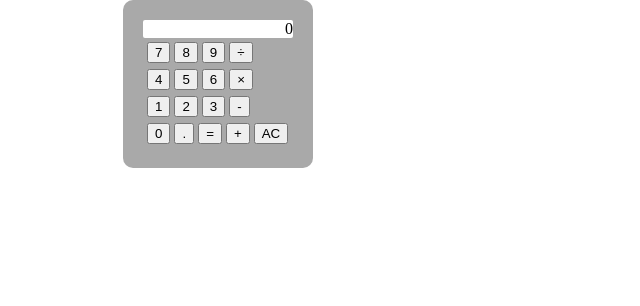
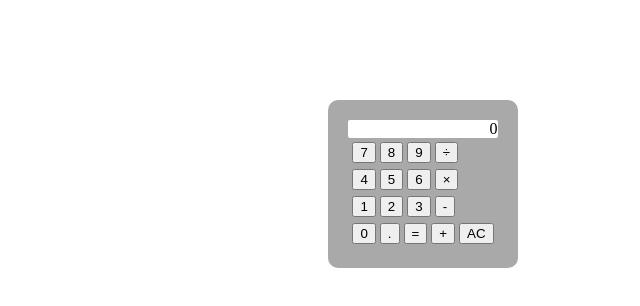
Before and after one commit to admart128/calculator, a plain HTML site: page index.html in a window 1280 px wide. Shown: the whole page, without its empty margins (217-857 px from the left). Drawn offline with Linux system fonts and the light colour scheme.

Commit message:
feat: Center calculator with 100px top margin

```diff
--- a/styles.css
+++ b/styles.css
@@ -1,7 +1,10 @@
 body {
+    display: flex;
+    justify-content: center;
     width: 100%;
     max-width: 600px;
     margin: 0 auto;
+    margin-top: 100px;
 }
 
 #display-container {
@@ -13,7 +16,7 @@ body {
 
 #calculator-body {
     width: 100;
-    max-width: 150px;
+    max-width: 200px;
     background: #a9a9a9;
     padding: 20px;
     border-radius: 10px;
```
